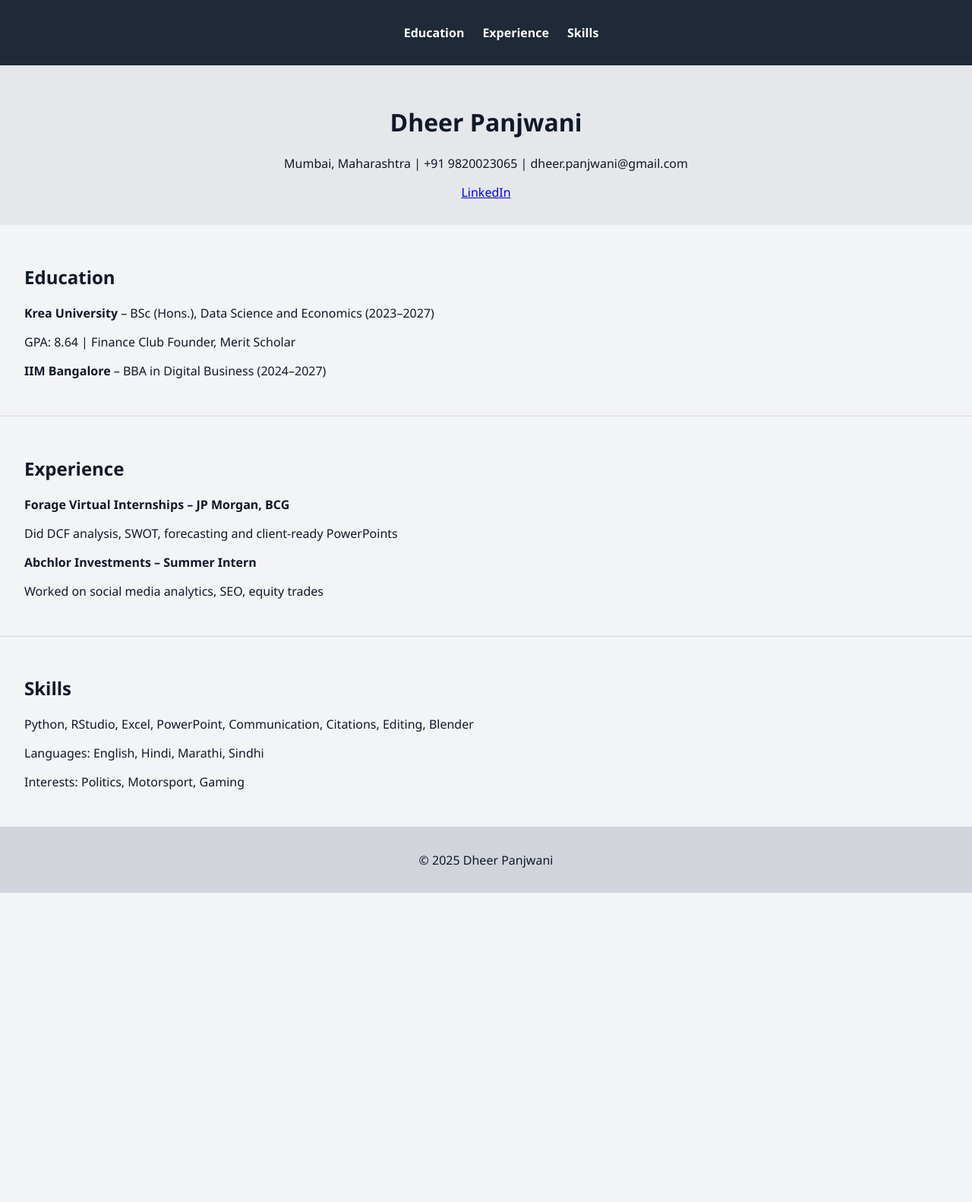
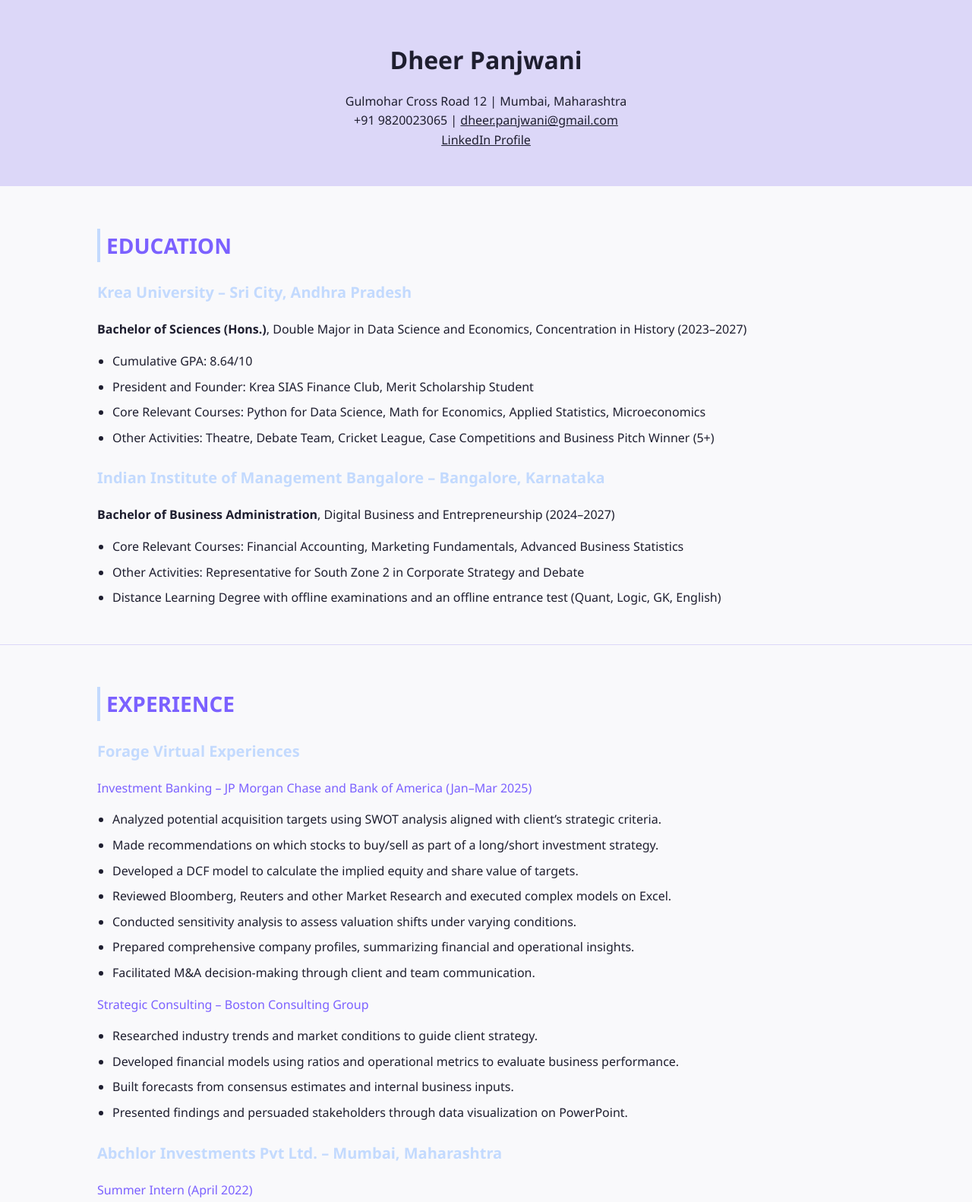
Before and after one commit to DheerPanjwani/dheer-resume-website, a plain HTML site: page index.html in a window 1280 px wide. Shown: the top 1582 px of the page at 76% size. Before the commit the page ends 1175 px from the top, so only its background shows below. Drawn offline with Linux system fonts and the light colour scheme.

Commit message:
version1

```diff
--- a/index.html
+++ b/index.html
@@ -7,40 +7,85 @@
   <link rel="stylesheet" href="style.css" />
 </head>
 <body>
-  <nav>
-    <ul>
-      <li><a href="#education">Education</a></li>
-      <li><a href="#experience">Experience</a></li>
-      <li><a href="#skills">Skills</a></li>
-    </ul>
-  </nav>
-
   <header>
     <h1>Dheer Panjwani</h1>
-    <p>Mumbai, Maharashtra | +91 9820023065 | dheer.panjwani@gmail.com</p>
-    <a href="https://www.linkedin.com/in/dheer-panjwani-790a87219/">LinkedIn</a>
+    <p>Gulmohar Cross Road 12 | Mumbai, Maharashtra<br>
+    +91 9820023065 | <a href="mailto:dheer.panjwani@gmail.com">dheer.panjwani@gmail.com</a><br>
+    <a href="https://www.linkedin.com/in/dheer-panjwani-790a87219/">LinkedIn Profile</a></p>
   </header>
 
-  <section id="education">
-    <h2>Education</h2>
-    <p><strong>Krea University</strong> – BSc (Hons.), Data Science and Economics (2023–2027)</p>
-    <p>GPA: 8.64 | Finance Club Founder, Merit Scholar</p>
-    <p><strong>IIM Bangalore</strong> – BBA in Digital Business (2024–2027)</p>
+  <section>
+    <h2>EDUCATION</h2>
+    <h3>Krea University – Sri City, Andhra Pradesh</h3>
+    <p><strong>Bachelor of Sciences (Hons.)</strong>, Double Major in Data Science and Economics, Concentration in History (2023–2027)</p>
+    <ul>
+      <li>Cumulative GPA: 8.64/10</li>
+      <li>President and Founder: Krea SIAS Finance Club, Merit Scholarship Student</li>
+      <li>Core Relevant Courses: Python for Data Science, Math for Economics, Applied Statistics, Microeconomics</li>
+      <li>Other Activities: Theatre, Debate Team, Cricket League, Case Competitions and Business Pitch Winner (5+)</li>
+    </ul>
+
+    <h3>Indian Institute of Management Bangalore – Bangalore, Karnataka</h3>
+    <p><strong>Bachelor of Business Administration</strong>, Digital Business and Entrepreneurship (2024–2027)</p>
+    <ul>
+      <li>Core Relevant Courses: Financial Accounting, Marketing Fundamentals, Advanced Business Statistics</li>
+      <li>Other Activities: Representative for South Zone 2 in Corporate Strategy and Debate</li>
+      <li>Distance Learning Degree with offline examinations and an offline entrance test (Quant, Logic, GK, English)</li>
+    </ul>
   </section>
 
-  <section id="experience">
-    <h2>Experience</h2>
-    <p><strong>Forage Virtual Internships – JP Morgan, BCG</strong></p>
-    <p>Did DCF analysis, SWOT, forecasting and client-ready PowerPoints</p>
-    <p><strong>Abchlor Investments – Summer Intern</strong></p>
-    <p>Worked on social media analytics, SEO, equity trades</p>
+  <section>
+    <h2>EXPERIENCE</h2>
+    <h3>Forage Virtual Experiences</h3>
+    <h4>Investment Banking – JP Morgan Chase and Bank of America (Jan–Mar 2025)</h4>
+    <ul>
+      <li>Analyzed potential acquisition targets using SWOT analysis aligned with client’s strategic criteria.</li>
+      <li>Made recommendations on which stocks to buy/sell as part of a long/short investment strategy.</li>
+      <li>Developed a DCF model to calculate the implied equity and share value of targets.</li>
+      <li>Reviewed Bloomberg, Reuters and other Market Research and executed complex models on Excel.</li>
+      <li>Conducted sensitivity analysis to assess valuation shifts under varying conditions.</li>
+      <li>Prepared comprehensive company profiles, summarizing financial and operational insights.</li>
+      <li>Facilitated M&A decision-making through client and team communication.</li>
+    </ul>
+
+    <h4>Strategic Consulting – Boston Consulting Group</h4>
+    <ul>
+      <li>Researched industry trends and market conditions to guide client strategy.</li>
+      <li>Developed financial models using ratios and operational metrics to evaluate business performance.</li>
+      <li>Built forecasts from consensus estimates and internal business inputs.</li>
+      <li>Presented findings and persuaded stakeholders through data visualization on PowerPoint.</li>
+    </ul>
+
+    <h3>Abchlor Investments Pvt Ltd. – Mumbai, Maharashtra</h3>
+    <h4>Summer Intern (April 2022)</h4>
+    <ul>
+      <li>Analyzed social media trends and engagement metrics to optimize digital strategy.</li>
+      <li>Executed equity trades and evaluated market instruments to enhance portfolio performance.</li>
+      <li>Utilized SEMrush for keyword research and SEO optimization.</li>
+      <li>Developed and implemented digital marketing campaigns to increase brand visibility.</li>
+    </ul>
   </section>
 
-  <section id="skills">
-    <h2>Skills</h2>
-    <p>Python, RStudio, Excel, PowerPoint, Communication, Citations, Editing, Blender</p>
-    <p>Languages: English, Hindi, Marathi, Sindhi</p>
-    <p>Interests: Politics, Motorsport, Gaming</p>
+  <section>
+    <h2>SKILLS & OTHER</h2>
+    <ul>
+      <li>Python (NumPy, Pandas, Matplotlib), RStudio, Excel, Microsoft Office Suite</li>
+      <li>Communication, MOL/ASA7 Citations, DaVinci Resolve, Blender for 3D Rendering</li>
+      <li>Other Courses: Yale Financial Markets (Coursera 92.95%), Supply Chain Logistics (Rutgers)</li>
+    </ul>
+
+    <h3>Leadership</h3>
+    <ul>
+      <li>TED-Ed Clubs Licensee, TEDxYouth Marketing Head</li>
+      <li>MUN Chair, Business Club Rep, Contingent Leader</li>
+    </ul>
+
+    <h3>Languages</h3>
+    <p>Professional Proficiency: English, Hindi<br>
+    Elementary Proficiency: Marathi, Sindhi</p>
+
+    <h3>Hobbies</h3>
+    <p>Politics and Current Affairs, History, Automobile Motorsport, Gaming, Scale Modeling and Building</p>
   </section>
 
   <footer>
--- a/style.css
+++ b/style.css
@@ -1,42 +1,138 @@
+/* style.css */
+
+:root {
+  --bg-light: #f9f9fb;
+  --bg-dark: #18181b;
+  --text-light: #1e1e2f;
+  --text-dark: #eaeaff;
+  --primary-light: #dcd7f8;
+  --primary-dark: #7b61ff;
+  --accent-light: #c3dafe;
+  --accent-dark: #a5b4fc;
+}
+
+[data-theme="dark"] {
+  --bg-light: #18181b;
+  --text-light: #eaeaff;
+  --primary-light: #7b61ff;
+  --accent-light: #a5b4fc;
+}
+
 body {
-    font-family: 'Segoe UI', Tahoma, sans-serif;
+  font-family: 'Segoe UI', Tahoma, Geneva, Verdana, sans-serif;
   margin: 0;
   padding: 0;
-    background-color: #f3f4f6;
-    color: #111827;
-  }
-
-  nav {
-    background-color: #1f2937;
-    padding: 1em;
-  }
-
-  nav ul {
-    display: flex;
-    justify-content: center;
-    list-style: none;
-    gap: 1.5rem;
-  }
-
-  nav a {
-    color: white;
-    text-decoration: none;
-    font-weight: bold;
+  background-color: var(--bg-light);
+  color: var(--text-light);
+  transition: background-color 0.3s ease, color 0.3s ease;
+  line-height: 1.6;
 }
 
 header {
+  background-color: var(--primary-light);
+  color: var(--text-light);
   text-align: center;
   padding: 2rem;
-    background-color: #e5e7eb;
+  box-shadow: 0 2px 4px rgba(0,0,0,0.1);
+}
+
+header h1 {
+  margin-bottom: 0.5rem;
+  font-size: 2rem;
+}
+
+header a {
+  color: var(--text-light);
+  text-decoration: underline;
 }
 
 section {
-    padding: 2rem;
-    border-bottom: 1px solid #d1d5db;
+  padding: 2rem 10%;
+  border-bottom: 1px solid var(--primary-light);
+  background-color: var(--bg-light);
+}
+
+h2 {
+  font-size: 1.75rem;
+  color: var(--primary-dark);
+  border-left: 4px solid var(--accent-light);
+  padding-left: 0.5rem;
+  margin-bottom: 1rem;
+}
+
+h3 {
+  font-size: 1.25rem;
+  color: var(--accent-light);
+  margin-top: 1.5rem;
+}
+
+h4 {
+  font-size: 1rem;
+  margin: 0.5rem 0;
+  font-weight: normal;
+  color: var(--primary-dark);
+}
+
+ul {
+  padding-left: 1.25rem;
+  list-style-type: disc;
+  margin-bottom: 1rem;
+}
+
+ul li {
+  margin-bottom: 0.5rem;
 }
 
 footer {
   text-align: center;
   padding: 1rem;
-    background-color: #d1d5db;
+  background-color: var(--primary-light);
+  color: var(--text-light);
 }
+
+/* Toggle Theme Button */
+.theme-toggle {
+  position: fixed;
+  top: 1rem;
+  right: 1rem;
+  background: var(--accent-light);
+  border: none;
+  color: #333;
+  padding: 0.5rem 1rem;
+  border-radius: 5px;
+  font-weight: bold;
+  cursor: pointer;
+  box-shadow: 0 2px 5px rgba(0,0,0,0.1);
+}
+
+.theme-toggle:hover {
+  background: var(--accent-dark);
+  color: white;
+}
+
+/* Responsive */
+@media screen and (max-width: 768px) {
+  section {
+    padding: 2rem;
+  }
+  .theme-toggle {
+    padding: 0.4rem 0.8rem;
+    top: 0.5rem;
+    right: 0.5rem;
+  }
+}
+
+/* Add Theme Toggle Script */
+<script>
+  const themeToggle = document.createElement('button');
+  themeToggle.textContent = 'Toggle Theme';
+  themeToggle.className = 'theme-toggle';
+  document.body.appendChild(themeToggle);
+
+  themeToggle.addEventListener('click', () => {
+    const currentTheme = document.documentElement.getAttribute('data-theme');
+    document.documentElement.setAttribute('data-theme', currentTheme === 'dark' ? 'light' : 'dark');
+  });
+
+  document.documentElement.setAttribute('data-theme', 'light');
+</script>
```
Lines whose indentation alone changed are shown as unchanged.
